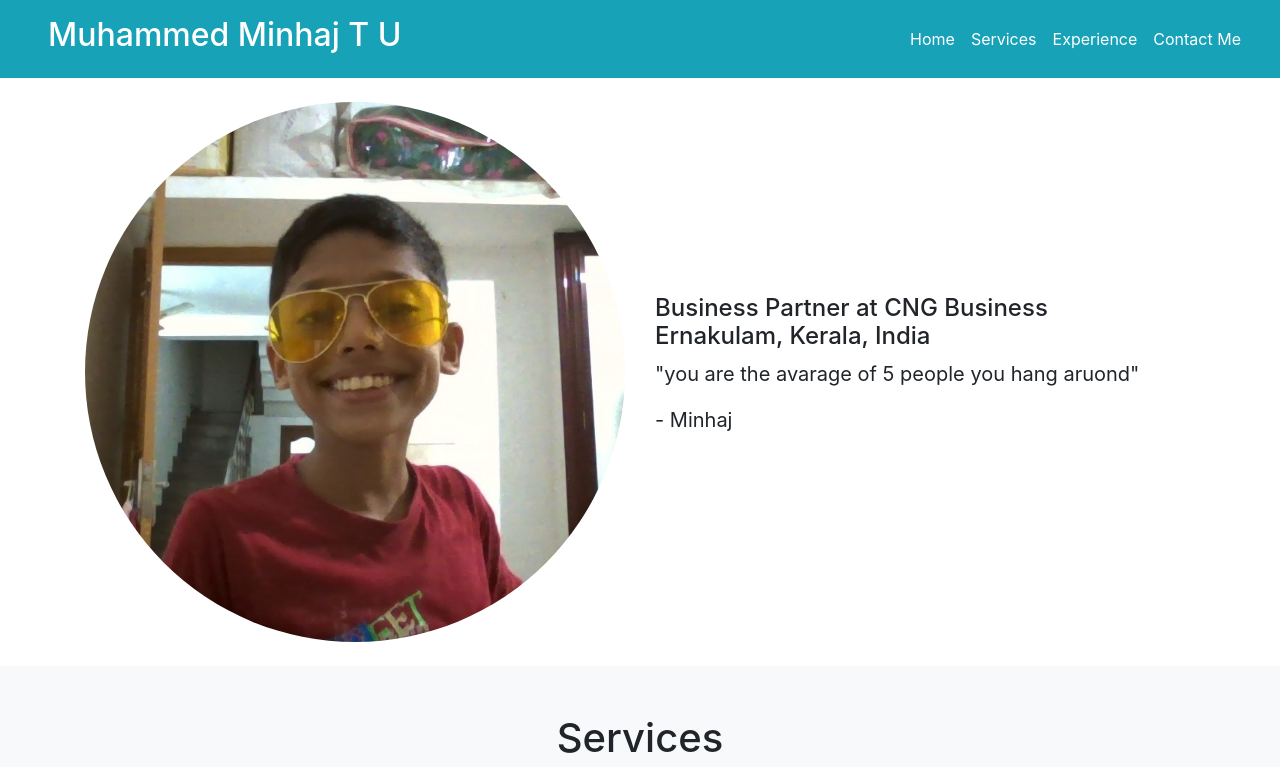
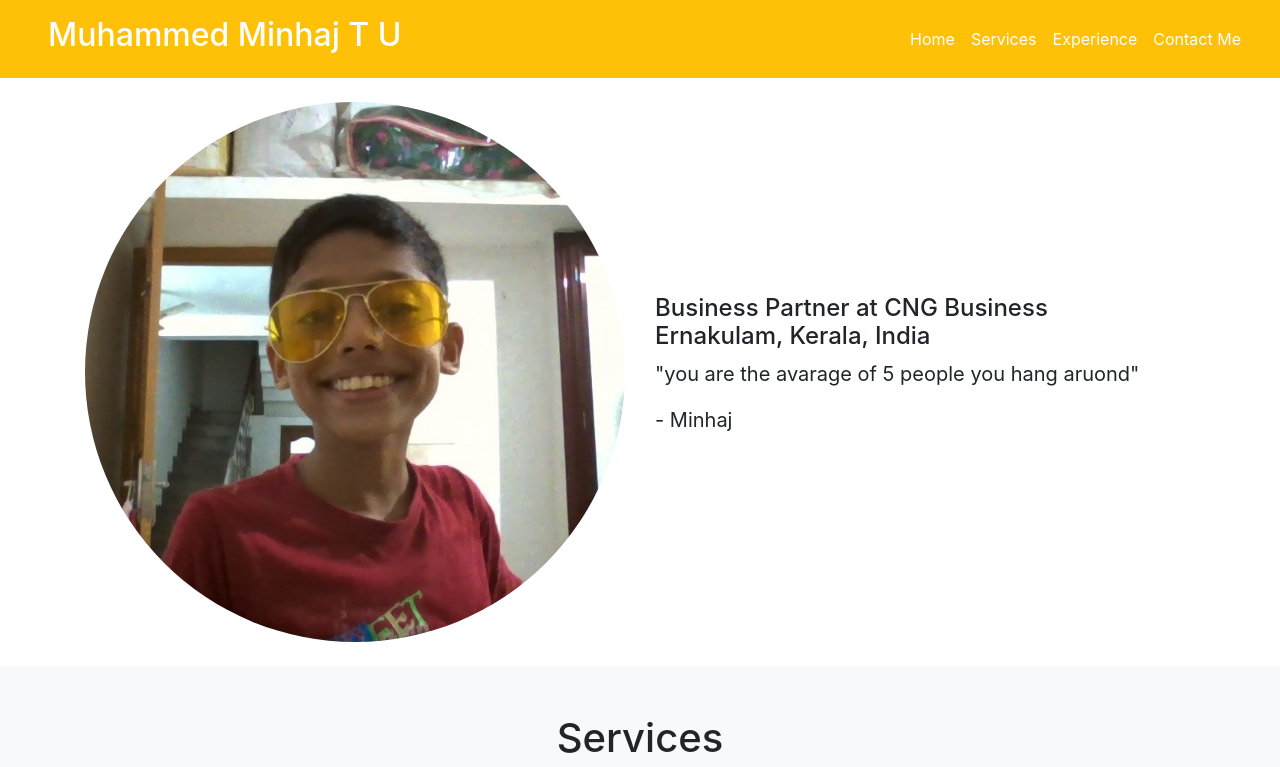
Before and after one commit to misbahtu2/minhaj-static-website, a plain HTML site: page index.html in a window 1280 px wide. Shown: the top 767 px of the page. Drawn offline with nearby package versions, Linux system fonts and the light colour scheme.

Commit message:
Updated homepage

```diff
--- a/index.html
+++ b/index.html
@@ -11,7 +11,7 @@
 </head>
 
 <body>
-    <header class="bg-info container-fluid">
+    <header class="bg-warning container-fluid">
         <div class="row text-white">
             <div class="col-md-6 col-10 p-3 pl-5">
                 <h2>Muhammed Minhaj T U</h2>
```
